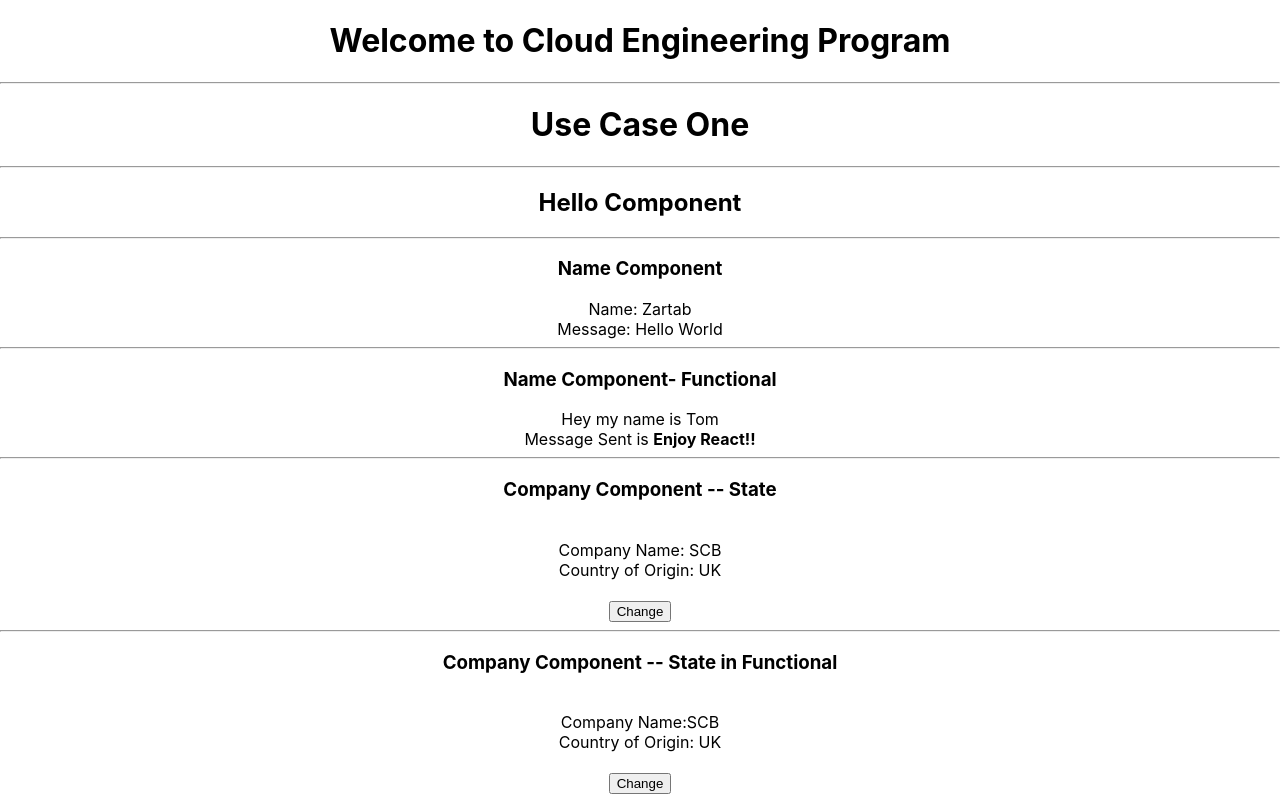
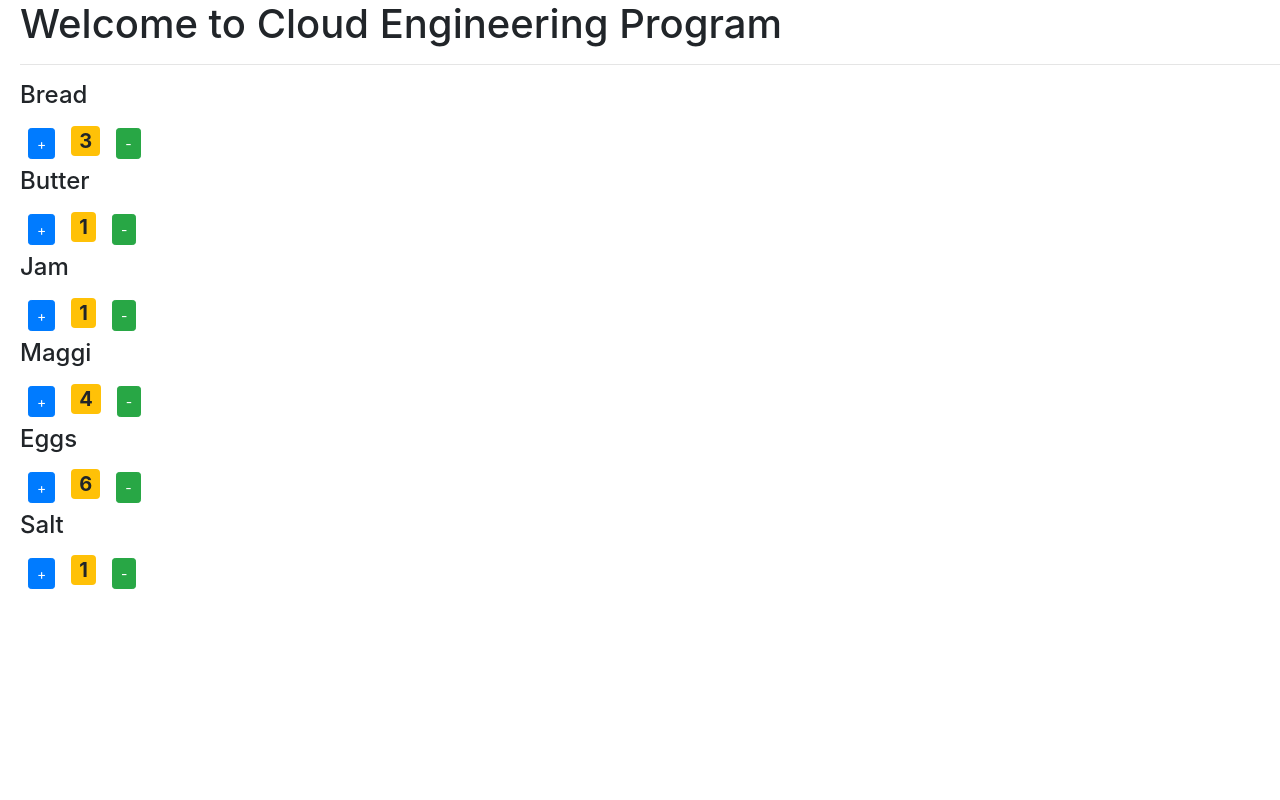
Before and after one commit to codewithz/scb-cep-react-playground, a React (Create React App) app: page / in a window 1280 px wide. Shown: the top 800 px of the page. Built offline with nearby package versions, Linux system fonts and the light colour scheme.

Commit message:
Parent to Child Communication

```diff
--- a/src/App.css
+++ b/src/App.css
@@ -1,38 +1,4 @@
 .App {
-  text-align: center;
+  margin-left: 20px;
+  text-align: left;
 }
-
-.App-logo {
-  height: 40vmin;
-  pointer-events: none;
-}
-
-@media (prefers-reduced-motion: no-preference) {
-  .App-logo {
-    animation: App-logo-spin infinite 20s linear;
-  }
-}
-
-.App-header {
-  background-color: #282c34;
-  min-height: 100vh;
-  display: flex;
-  flex-direction: column;
-  align-items: center;
-  justify-content: center;
-  font-size: calc(10px + 2vmin);
-  color: white;
-}
-
-.App-link {
-  color: #61dafb;
-}
-
-@keyframes App-logo-spin {
-  from {
-    transform: rotate(0deg);
-  }
-  to {
-    transform: rotate(360deg);
-  }
-}
--- a/src/App.js
+++ b/src/App.js
@@ -1,13 +1,15 @@
 
 import './App.css';
 import { UseCaseOneHome } from './components/UseCaseOne/UseCaseOneHome';
+import UseCaseTwoHome from './components/UseCaseTwo/UseCaseTwoHome';
 
 function App() {
   return (
     <div className="App">
       <h1>Welcome to Cloud Engineering Program</h1>
       <hr></hr>
-      <UseCaseOneHome />
+      {/* <UseCaseOneHome /> */}
+      <UseCaseTwoHome />
     </div>
   );
 }
--- /dev/null
+++ b/src/components/UseCaseTwo/ProductComponent.jsx
@@ -0,0 +1,40 @@
+import React, { useState } from 'react'
+
+export default function ProductComponent(props) {
+    const [productName, setProductName] = useState(props.name)
+    const [quantity, setQuantity] = useState(props.quantity)
+
+    const increment = () => {
+        setQuantity(quantity + 1)
+    }
+
+    const decrement = () => {
+        if (quantity > 0) {
+            setQuantity(quantity - 1)
+        }
+    }
+
+    const styles = {
+        fontSize: 20,
+        fontWeight: 'bold'
+    }
+
+    return (
+        <div>
+            <h4>{productName}</h4>
+            <button
+                className="btn btn-primary btn-sm m-2"
+                onClick={increment}
+            >
+                +
+            </button>
+            <span style={styles} className='badge badge-warning m-2'> {quantity}</span>
+            <button
+                className="btn btn-success btn-sm m-2"
+                onClick={decrement}
+            >
+                -
+            </button>
+        </div>
+    )
+}
--- /dev/null
+++ b/src/components/UseCaseTwo/ProductListComponent.jsx
@@ -0,0 +1,32 @@
+import React, { useState } from 'react'
+import ProductComponent from './ProductComponent';
+
+export default function ProductListComponent() {
+
+    const productList = [
+        { id: 1, name: 'Bread', quantity: 3 },
+        { id: 2, name: 'Butter', quantity: 1 },
+        { id: 3, name: 'Jam', quantity: 1 },
+        { id: 4, name: 'Maggi', quantity: 4 },
+        { id: 5, name: 'Eggs', quantity: 6 },
+        { id: 6, name: 'Salt', quantity: 1 }
+    ]
+
+    const [products, setProducts] = useState(productList);
+
+    return (
+        <div >
+            {
+                products.map((product) =>
+
+                    <ProductComponent
+                        name={product.name}
+                        quantity={product.quantity}
+                    />
+
+
+                )
+            }
+        </div>
+    )
+}
--- /dev/null
+++ b/src/components/UseCaseTwo/UseCaseTwoHome.jsx
@@ -0,0 +1,8 @@
+import React from 'react'
+import ProductListComponent from './ProductListComponent';
+
+export default function UseCaseTwoHome() {
+    return (
+        <ProductListComponent />
+    )
+}
--- a/src/index.js
+++ b/src/index.js
@@ -3,9 +3,10 @@ import ReactDOM from 'react-dom/client';
 import './index.css';
 import App from './App';
 import reportWebVitals from './reportWebVitals';
+import 'bootstrap/dist/css/bootstrap.css'
 
 const root = ReactDOM
-.createRoot(document.getElementById('root'));
+  .createRoot(document.getElementById('root'));
 root.render(
   <React.StrictMode>
     <App />
```
